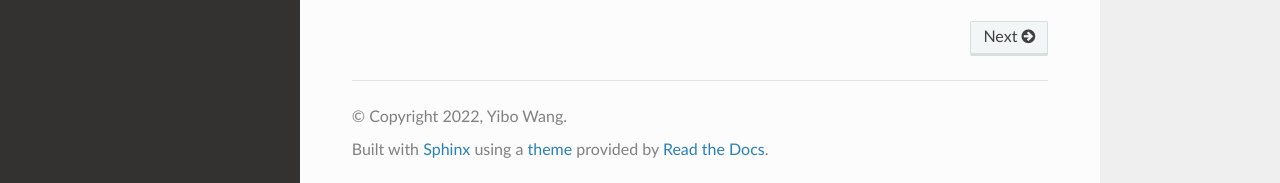
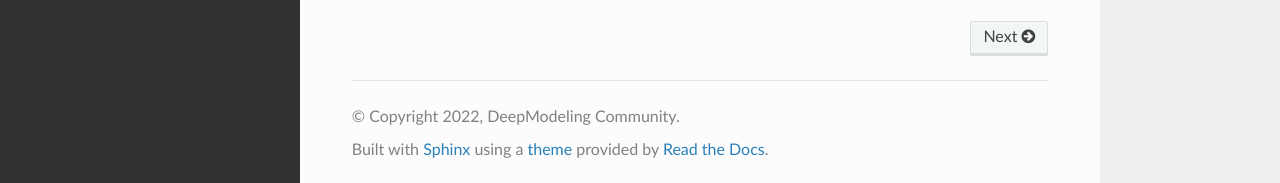
Before and after one commit to deepmodeling/AI4Science101, a Sphinx documentation site: the page built from source/index.rst, in a window 1280 px wide and 900 px high, scrolled down 677 px. Shown: the part 714-897 px from the top of the window. Built offline with Sphinx 7.4.7 and the Read the Docs theme 2.0.0, drawn with Linux system fonts in a browser that asks for light colours; pages that are not in the unit, such as notebooks, are missing from menus.

Commit message:
Update conf.py
Signed-off-by: likefallwind <likefallwind@pku.edu.cn>

```diff
--- a/source/conf.py
+++ b/source/conf.py
@@ -18,8 +18,8 @@
 # -- Project information -----------------------------------------------------
 
 project = 'AI4Science101'
-copyright = '2022, Yibo Wang'
-author = 'Yibo Wang'
+copyright = '2022, DeepModeling Community'
+author = 'DeepModeling Community'
 
 
 # -- General configuration ---------------------------------------------------
```
